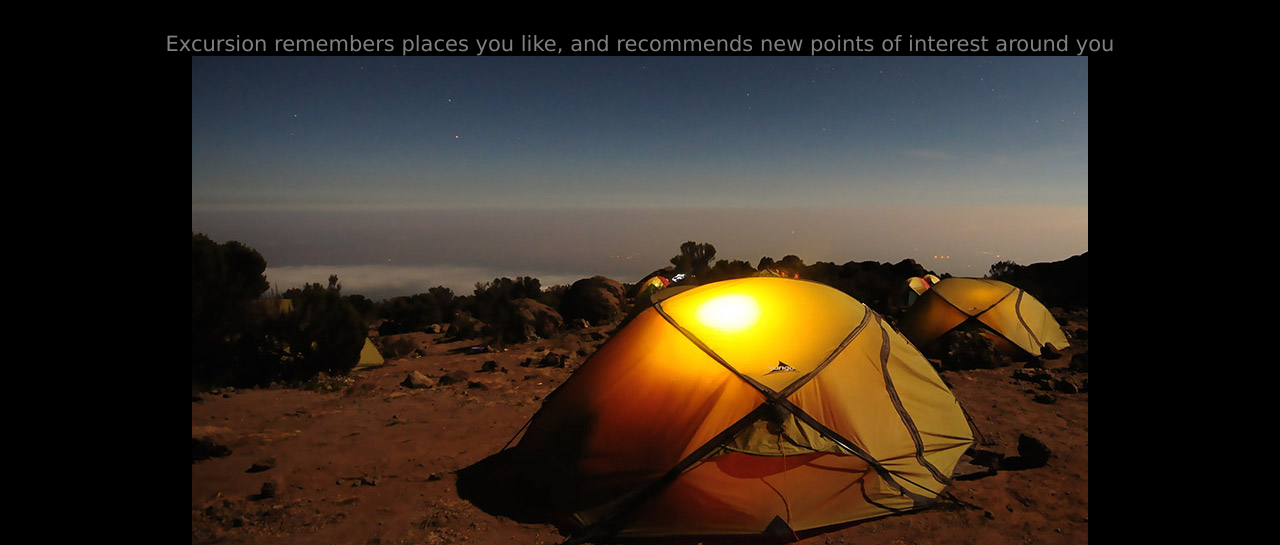
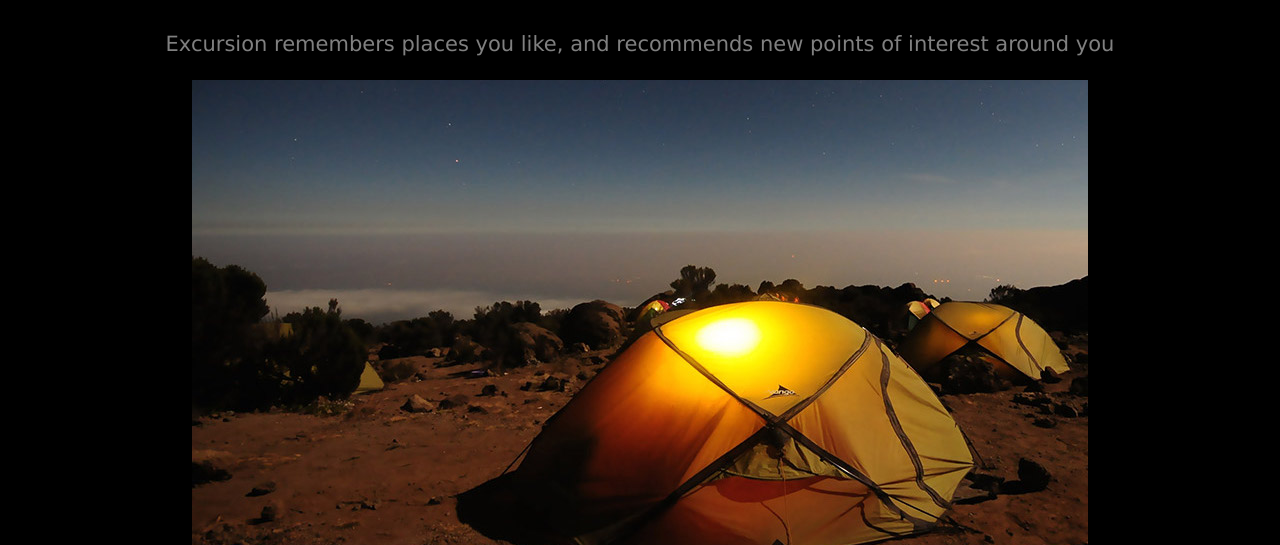
Before and after one commit to sierscse/excursion, a plain HTML site: page index.html in a window 1280 px wide. Shown: the part 407-952 px from the top of the page. Drawn offline with Linux system fonts and the light colour scheme.

Commit message:
Added space before image

```diff
--- a/index.html
+++ b/index.html
@@ -15,7 +15,7 @@
     <div class="About">
       <h2>Your personal travel guide</h2>
       <p>Excursion remembers places you like, and recommends new points
-        of interest around you
+        of interest around you <br /> <br />
         <img src="resources/images/camp.jpg" alt="Camp site with tents" /></p>
     </div>
     <div class="coming-soon">
```
